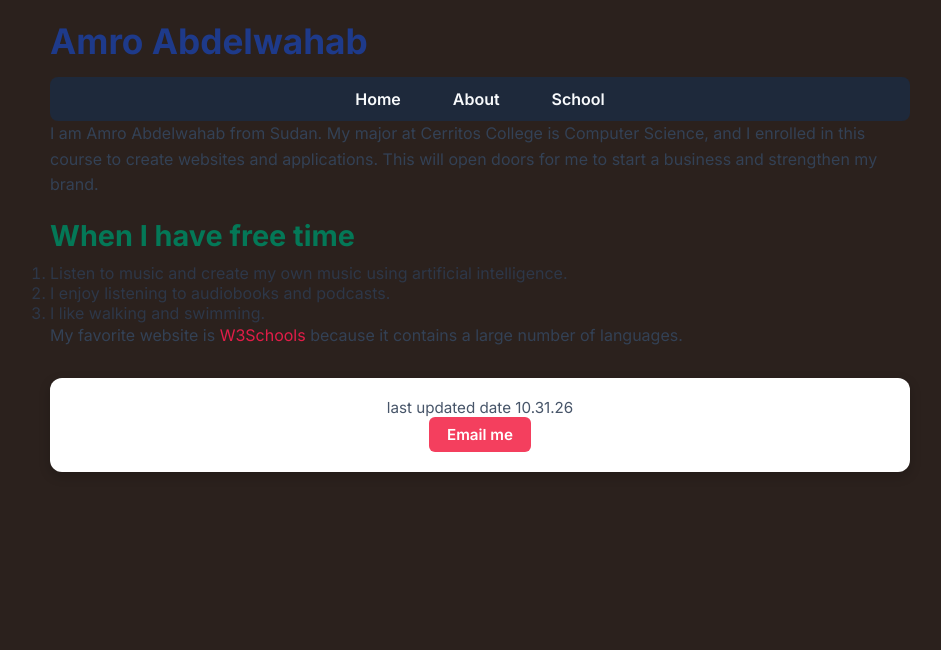
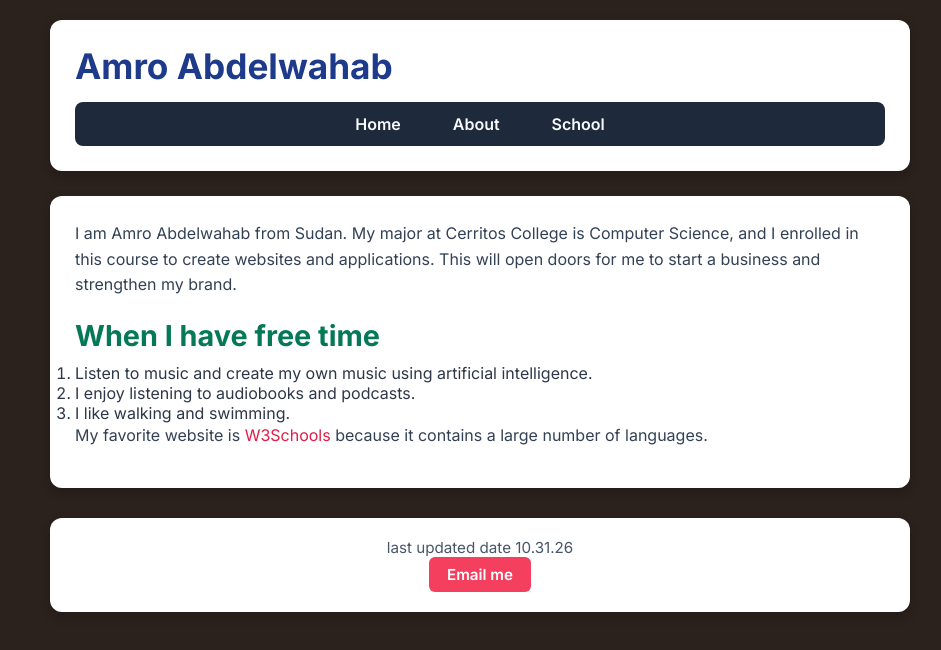
Before and after one commit to AmroTop/CIS, a plain HTML site: page index.html in a window 1280 px wide. Shown: the whole page, without its empty margins (160-1101 px from the left). Drawn offline with Linux system fonts and the light colour scheme.

Commit message:
Update index.html

```diff
--- a/index.html
+++ b/index.html
@@ -14,6 +14,7 @@
 
 </head>
 <body>
+<header>
 <h1>Amro Abdelwahab</h1>
 <nav>
 	<ul>
@@ -22,6 +23,8 @@
 		 <li><a href="school.html">School</a></li>
 	</ul>
 </nav>
+</header>
+<section>
 <p>I am Amro Abdelwahab from Sudan. My major at Cerritos College is Computer Science, and I enrolled in this course to create websites and applications. This will open doors for me to start a business and strengthen my brand.</p>
 
 <h2>When I have free time</h2>
@@ -32,6 +35,7 @@
 <li>I like walking and swimming.</li>
 </ol>
 <p>My favorite website is <a href="https://www.w3schools.com" target="_blank">W3Schools</a> because it contains a large number of languages.</p>
+</section>
 <footer>last updated date 10.31.26 <br> <a href="mailto:zooomgoup@gmail.com">Email me</a> </footer>
 </body>
 </html>
```
